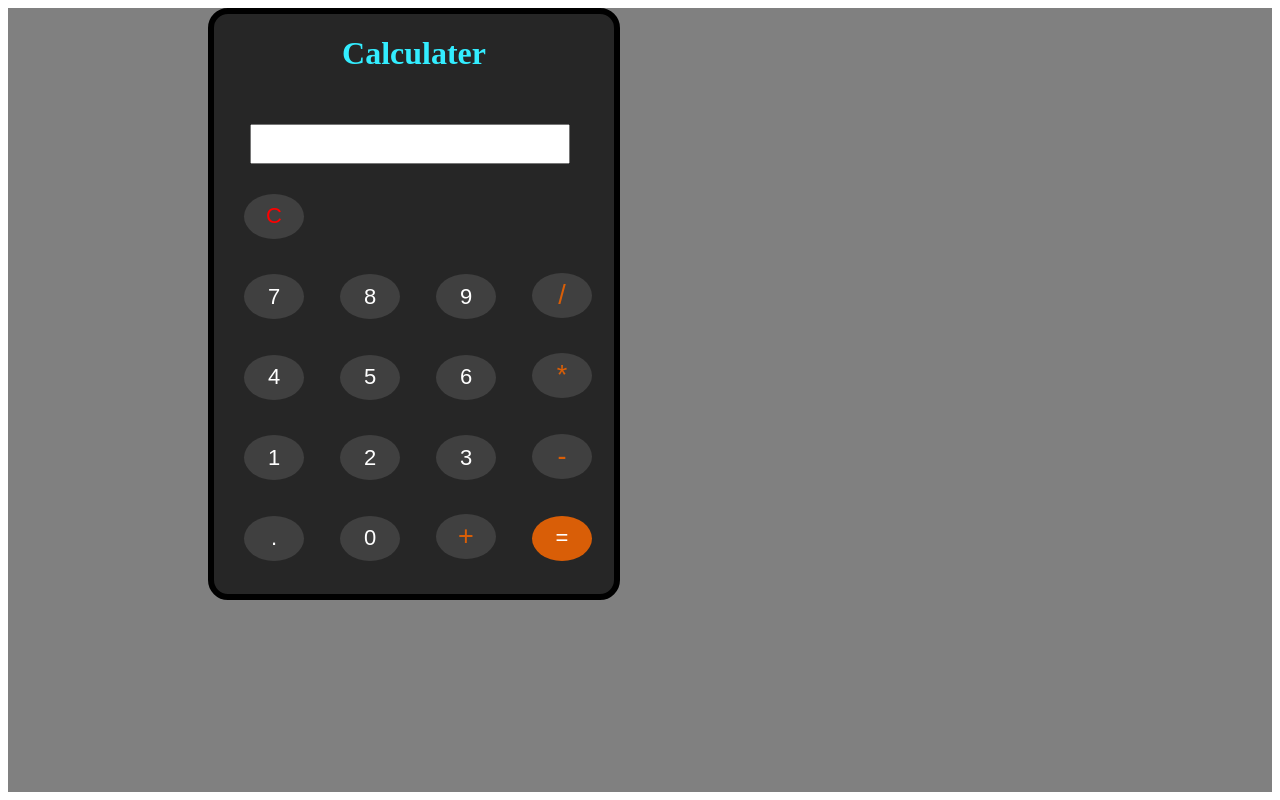
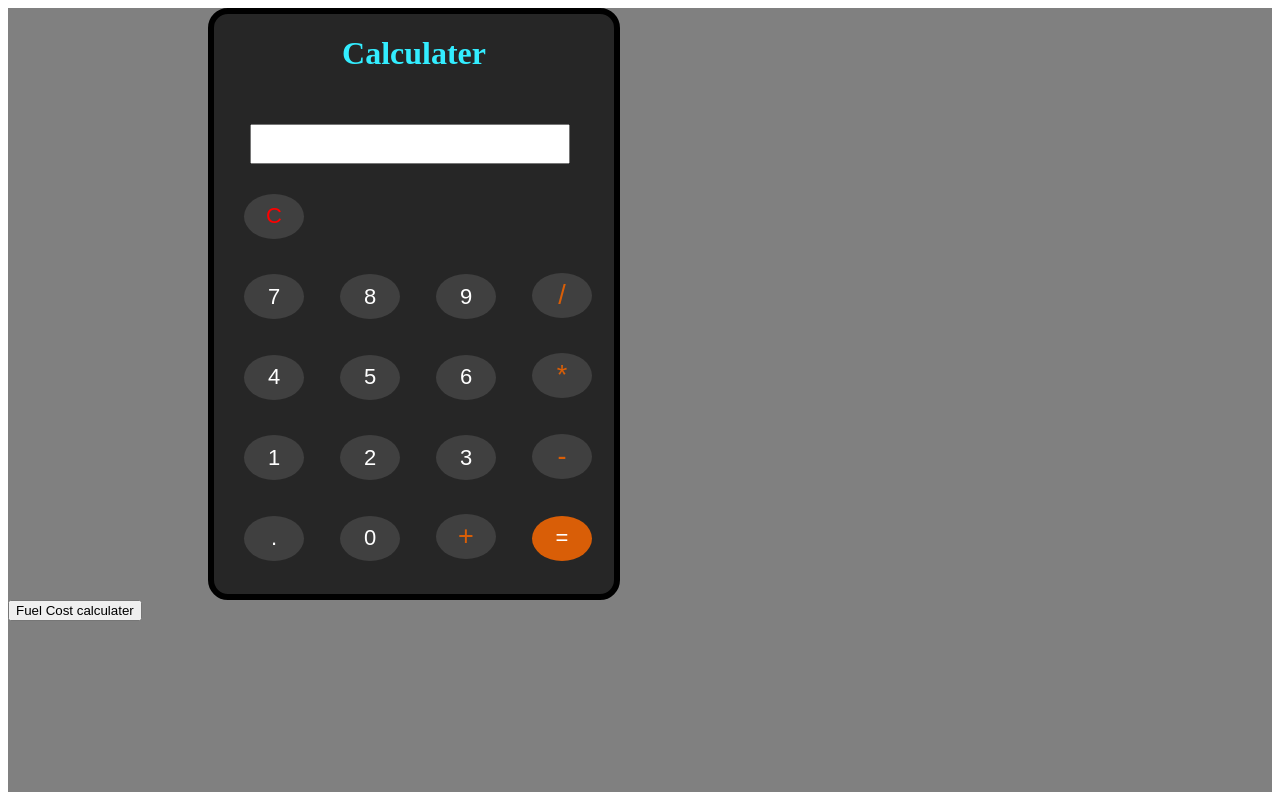
Before and after one commit to Fayiz120/calculater, a plain HTML site: page index.html in a window 1280 px wide. Drawn offline with Linux system fonts and the light colour scheme.

Commit message:
added link to fuel calculater

```diff
--- a/Calculater.html
+++ b/index.html
@@ -26,19 +26,20 @@
       <button onclick="buttonclick('*')" class="btn opt">*</button>
        </div>
        <div class="row">
- <button onclick="buttonclick(1)" class="btn">1</button>
+      <button onclick="buttonclick(1)" class="btn">1</button>
       <button onclick="buttonclick(2)" class="btn">2</button>
       <button onclick="buttonclick(3)" class="btn">3</button>
       <button onclick="buttonclick('-')" class="btn opt">-</button>
        </div>
        <div class="row">
- <button onclick="buttonclick('.')" class="btn">.</button>
+      <button onclick="buttonclick('.')" class="btn">.</button>
       <button onclick="buttonclick(0)" class="btn">0</button>
       <button onclick="buttonclick('+')" class="btn opt">+</button>
       <button onclick="equalto()" class="btn sum">=</button>
        </div>
     </div>
   </div>
+  <a href="http://fayiz120.github.io/fuel-calc/" ><button>Fuel Cost calculater</button></a>
 </div>
 </body>
 </html>
```
